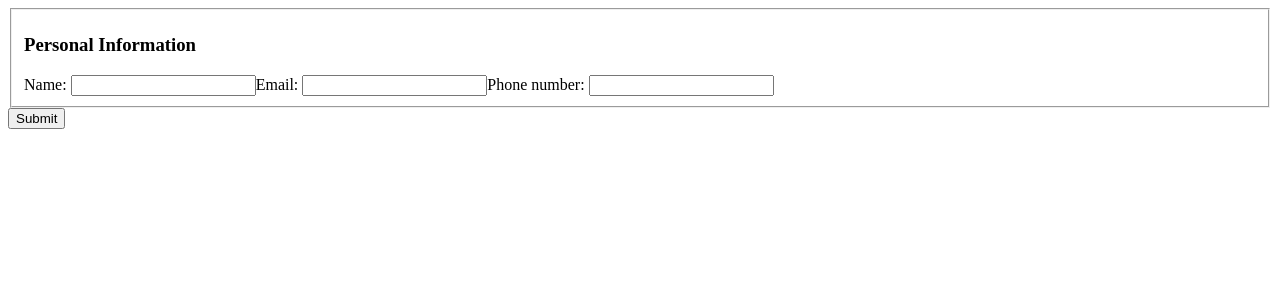
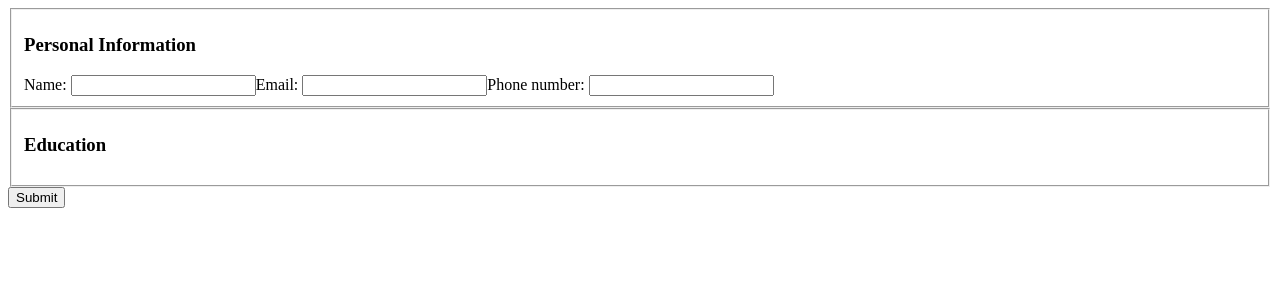
Before and after one commit to Roxanoel/cv-project, a React (Create React App) app: page / in a window 1280 px wide. Shown: the top 300 px of the page. Built offline with nearby package versions, Linux system fonts and the light colour scheme.

Commit message:
Created EducationItem component for entries.

```diff
--- a/src/components/EditForm.js
+++ b/src/components/EditForm.js
@@ -1,4 +1,5 @@
 import React, { Component } from "react";
+import { Education } from "./Education";
 import { PersonalInfo } from "./PersonalInfo";
 
 export class EditForm extends Component {
@@ -31,6 +32,7 @@ export class EditForm extends Component {
         <form>
             {/* sub-forms will be here */}
             <PersonalInfo handleOnChange={this.handleOnChange} />
+            <Education handleOnChange={this.handleOnChange} />
             <button>Submit</button>
         </form>
     )
--- /dev/null
+++ b/src/components/Education.js
@@ -0,0 +1,17 @@
+import React, { Component } from "react";
+
+export class Education extends Component {
+  constructor(props) {
+    super(props);
+  }
+
+  render() {
+    const { handleOnChange } = this.props;
+    return (
+        <fieldset>
+          <h3>Education</h3>
+
+        </fieldset>
+    )
+  }
+}
```
Also changed, not shown: src/components/EducationItem.js (added, +24 -0 lines).
